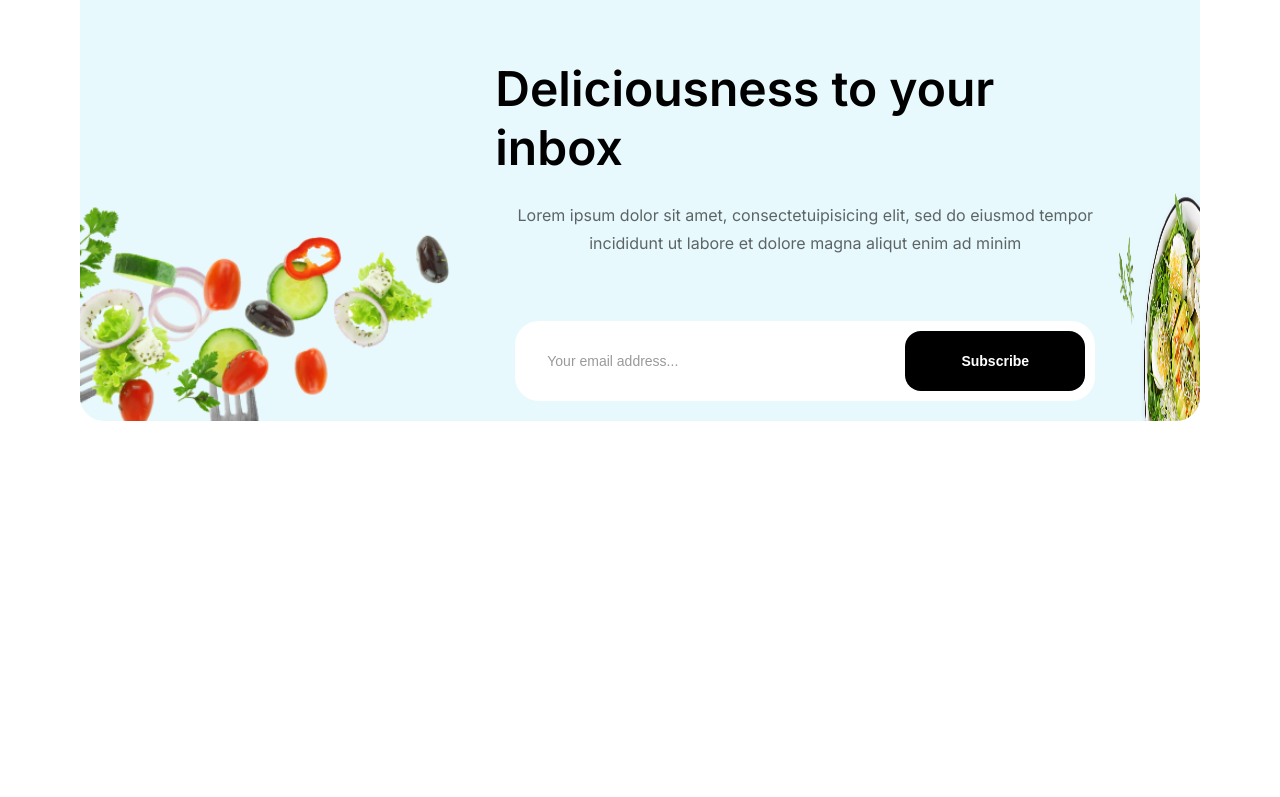
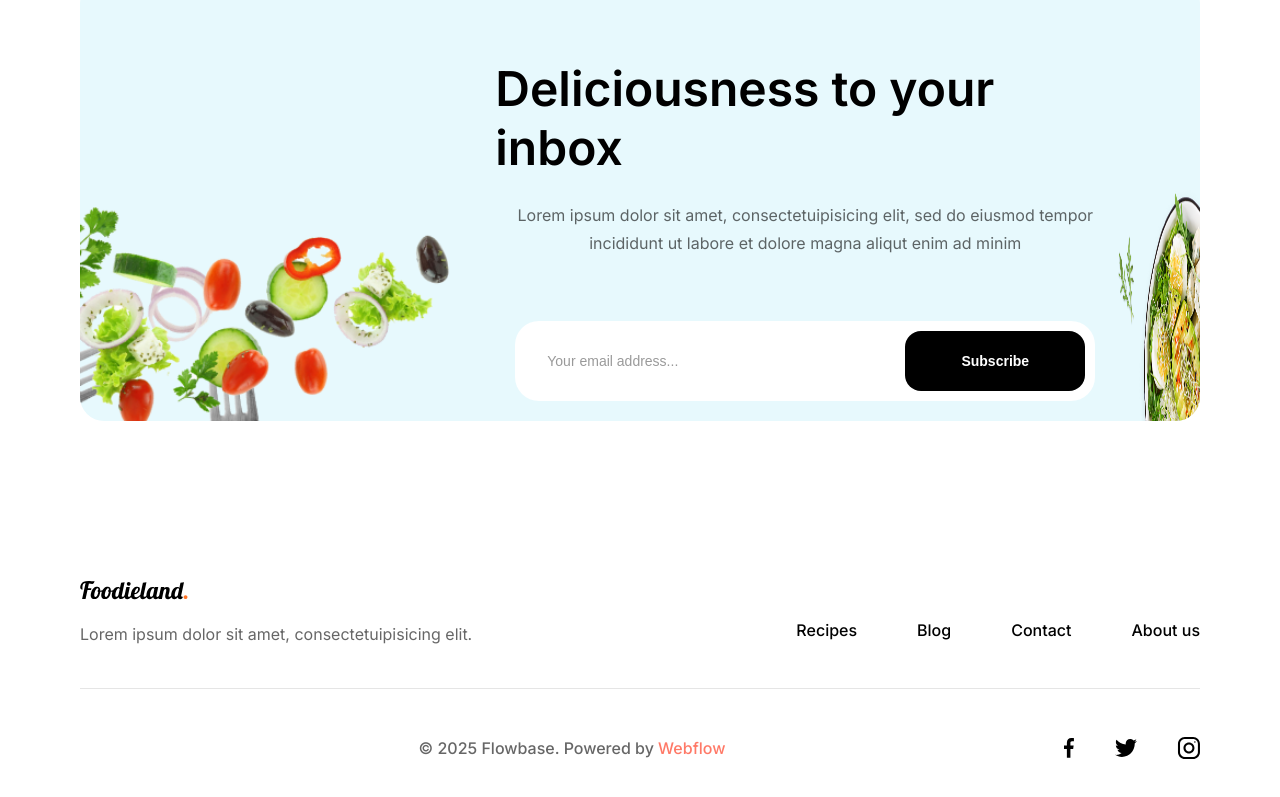
Before and after one commit to RayanneRamos/foodieland, a React (Vite) app: page /recipes in a window 1280 px wide. Shown: the part 2041-2838 px from the top of the page. Before the commit the page ends 2462 px from the top, so only its background shows below. Built offline with nearby package versions, Linux system fonts and the light colour scheme.

Commit message:
:sparkles: feat: create a footer section in recipes page

```diff
--- a/src/pages/recipes/index.tsx
+++ b/src/pages/recipes/index.tsx
@@ -1,5 +1,6 @@
 import { CardOtherRecipes } from "../../components/card-other-recipes";
 import { Divider } from "../../components/divider";
+import { Footer } from "../../components/footer";
 import { Navigation } from "../../components/navigation";
 import { Newsletter } from "../../components/newsletter";
 import { likeRecipes } from "../../utils/like-recipes";
@@ -29,6 +30,7 @@ export function Recipes() {
         <div className={styles.newsletterSection}>
           <Newsletter />
         </div>
+        <Footer />
       </div>
     </div>
   );
```
